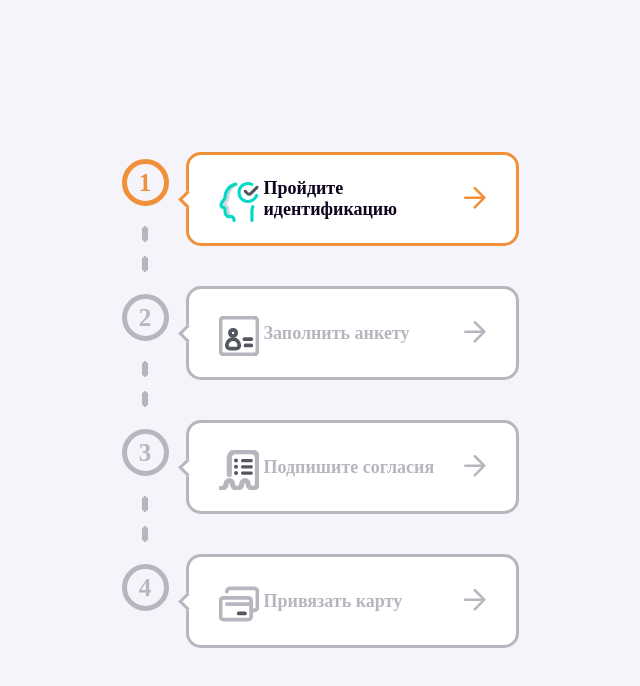
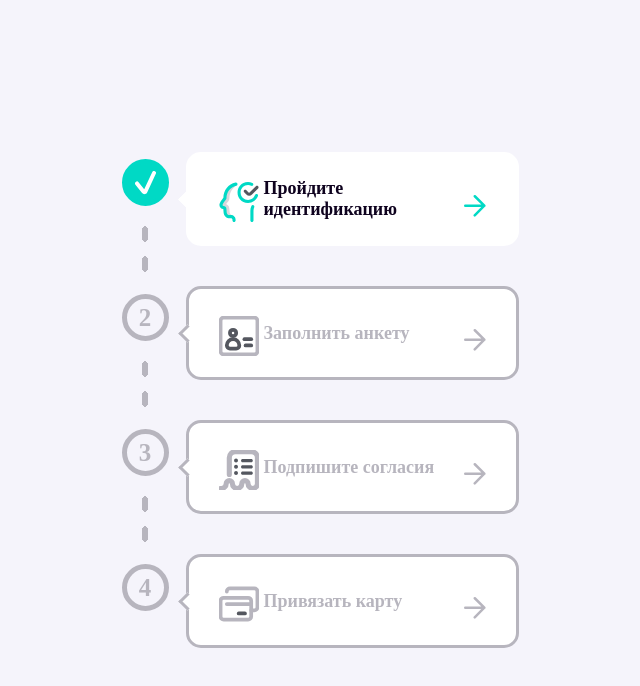
Before and after one commit to KatsiarynaYushkevich/triinkom-test-task, a Vue app: page / in a window 1280 px wide. Shown: the top 686 px of the page, without its empty margins (320-960 px from the left). Built offline with nearby package versions, Linux system fonts and the light colour scheme; a web font is replaced by a local one.

Commit message:
update step card

```diff
--- a/src/App.vue
+++ b/src/App.vue
@@ -1,11 +1,18 @@
 <template>
   <div class="wrapper">
-    <CardsList />
+    <div class="steps-list">
+      <StepsProgressLine :steps="stepsStore.steps || []" />
+      <CardsList :steps="stepsStore.steps || []" />
+    </div>
   </div>
 </template>
 
 <script setup lang="ts">
 import CardsList from '@components/CardsList.vue';
+import StepsProgressLine from '@components/StepsProgressLine.vue';
+import { useStepsStore } from '@store/steps';
+
+const stepsStore = useStepsStore();
 </script>
 
 <style lang="scss" scoped>
@@ -15,5 +22,30 @@ import CardsList from '@components/CardsList.vue';
   width: 100%;
   display: flex;
   justify-content: center;
+
+  .steps-list {
+    min-width: 325px;
+    display: flex;
+    align-items: center;
+    justify-content: space-between;
+    gap: 15px;
+  }
+}
+
+@media screen and (min-width: 550px) {
+  .wrapper {
+    .steps-list {
+      gap: 17px;
+    }
+  }
+}
+@media screen and (min-width: 1510px) {
+  .wrapper {
+    .steps-list {
+      flex-direction: column-reverse;
+      align-items: center;
+      justify-content: flex-end;
+    }
+  }
 }
 </style>
--- a/src/components/CardsList.vue
+++ b/src/components/CardsList.vue
@@ -1,61 +1,62 @@
 <script setup lang="ts">
-import { useStepsStore } from '@store/steps';
+import WarningIcon from '@assets/icons/status/warning.svg';
+import ArrowIcon from '@assets/icons/ui/arrow.svg';
 import StepCard from '@components/StepCard.vue';
-import StepsProgressLine from '@components/StepsProgressLine.vue';
+import CustomButton from '@components/CustomButton.vue';
+import { STEP_STATUSES, type StepStatusKey } from '@constants/stepStatuses';
+import { type StepIconKey } from '@constants/stepIcons';
 
-const stepsStore = useStepsStore();
+interface StepListItem {
+  id: number;
+  title: string;
+  icon?: StepIconKey;
+  status: StepStatusKey;
+}
+
+interface StepListProps {
+  steps: StepListItem[];
+}
+
+const props = defineProps<StepListProps>();
+
+const { steps } = props;
 </script>
 
 <template>
-  <div class="steps-list">
-    <StepsProgressLine :steps="stepsStore.steps || []" />
-    <div class="steps-cards">
-      <StepCard
-        v-for="step in stepsStore.steps"
-        :title="step.title"
-        :icon="step.icon"
-        :status="step.status"
-        :key="step.id"
-      />
-    </div>
-  </div>
+  <ul class="steps-cards">
+    <li v-for="step in steps" :key="step.id">
+      <StepCard :title="step.title" :icon="step.icon" :status="step.status">
+        <template #warning-icon>
+          <WarningIcon v-if="step.status === STEP_STATUSES.current" class="warning-icon" />
+        </template>
+        <template #arrow-btn>
+          <CustomButton type="icon" :class="step.status">
+            <ArrowIcon />
+          </CustomButton>
+        </template>
+      </StepCard>
+    </li>
+  </ul>
 </template>
 
 <style lang="scss" scoped>
-.steps-list {
-  min-width: 325px;
-  display: flex;
-  align-items: center;
-  justify-content: space-between;
-  gap: 15px;
-
 .steps-cards {
   display: flex;
   flex-direction: column;
   align-items: center;
   gap: 40px;
 }
-}
 
 @media screen and (min-width: 550px) {
-  .steps-list {
-    gap: 17px;
   .steps-cards {
     gap: 40px;
   }
 }
-}
 
 @media screen and (min-width: 1510px) {
-  .steps-list {
-    flex-direction: column-reverse;
-    align-items: center;
-    justify-content: flex-end;
-
   .steps-cards {
     flex-direction: row;
     gap: 40px;
   }
 }
-}
 </style>
--- a/src/components/CustomButton.vue
+++ b/src/components/CustomButton.vue
@@ -33,7 +33,7 @@ interface CustomButtonProps {
 const props = withDefaults(defineProps<CustomButtonProps>(), {
   label: 'Button',
   type: BUTTON_TYPES.basic,
-  width: '250px',
+  width: '25px',
   height: '45px',
   disabled: false,
   loading: false,
@@ -78,6 +78,7 @@ function handleClick(event: MouseEvent) {
     font-size: 15px;
     font-weight: $semi-bold;
     font-family: $inter;
+    min-width: 250px;
 
     &:hover:not(:disabled) {
       background-color: $color-basic-hover;
@@ -88,9 +89,10 @@ function handleClick(event: MouseEvent) {
     background-color: transparent;
     min-width: 48px;
     min-height: 48px;
+    border-radius: 50%;
 
     &:hover:not(:disabled) {
-      background-color: $color-basic-hover;
+      background-color: #f5f4fb;
     }
   }
 }
--- a/src/components/StepCard.vue
+++ b/src/components/StepCard.vue
@@ -1,30 +1,32 @@
 <script setup lang="ts">
 import { STEP_ICONS, type StepIconKey } from '@constants/stepIcons';
-import { STEP_STATUSES } from '@constants/stepStatuses';
-import ArrowIcon from '@assets/icons/ui/arrow.svg';
-import WarningIcon from '@assets/icons/status/warning.svg';
+import { STEP_STATUSES, type StepStatusKey } from '@constants/stepStatuses';
 
 interface StepCardProps {
   title: string;
   icon?: StepIconKey;
-  status: string;
+  status: StepStatusKey;
+  customClass?: string;
 }
 
 const { title, icon, status } = defineProps<StepCardProps>();
 </script>
 
 <template>
-  <div class="step-card" :class="status">
-    <WarningIcon v-if="status === STEP_STATUSES.current" class="warning-icon" />
+  <div class="step-card" :class="[status, customClass]">
+    <div class="warning-icon" v-if="status === STEP_STATUSES.current">
+      <slot name="warning-icon" />
+    </div>
     <div class="title-block">
       <div class="card-icon" :class="status">
         <component v-if="icon" :is="STEP_ICONS[icon]" class="icon" />
       </div>
       <p>{{ title }}</p>
     </div>
-    <button class="arrow-btn" :class="status">
-      <ArrowIcon />
-    </button>
+    <div class="arrow-btn" :class="status">
+      <slot name="arrow-btn" class="arrow-btn" :class="status" />
+    </div>
+
     <a href="#" class="card-link"> <span>Подробнее</span></a>
     <slot></slot>
   </div>
@@ -61,10 +63,7 @@ const { title, icon, status } = defineProps<StepCardProps>();
     position: absolute;
     top: 8px;
     right: 7px;
-
-    @media screen and (max-width: 1509px) {
-      display: none;
-    }
+    display: none;
   }
 
   .title-block {
@@ -172,6 +171,10 @@ const { title, icon, status } = defineProps<StepCardProps>();
     .arrow-btn {
       display: none;
     }
+
+    .warning-icon {
+      display: block;
+    }
   }
 }
 </style>
--- a/src/components/StepsProgressLine.vue
+++ b/src/components/StepsProgressLine.vue
@@ -14,19 +14,18 @@
 
 <script setup lang="ts">
 import SuccessCheck from '@assets/icons/status/success.svg';
-import { STEP_STATUSES } from '@constants/stepStatuses';
+import { STEP_STATUSES, type StepStatusKey } from '@constants/stepStatuses';
 
-interface StepsProgresBase {
+interface StepsProgressItem {
   id: number;
-  status: string;
+  status: StepStatusKey;
 }
 
-interface StepsProgressLineProps<T extends StepsProgresBase> {
-  steps: T[];
+interface StepsProgressLineProps {
+  steps: StepsProgressItem[];
 }
 
-const props = defineProps<StepsProgressLineProps<StepsProgresBase>>();
-const { steps } = props;
+const { steps } = defineProps<StepsProgressLineProps>();
 </script>
 
 <style lang="scss" scoped>
--- a/src/store/steps.ts
+++ b/src/store/steps.ts
@@ -22,7 +22,7 @@ export const useStepsStore = defineStore('stepsStore', {
         icon: 'identification',
         description:
           'Участники сервиса проходят обязательную идентификацию с использованием МСИ (Межбанковской системы идентификации)',
-        status: 'current',
+        status: 'completed',
       },
       {
         id: 2,
```
Lines whose indentation alone changed are shown as unchanged.
